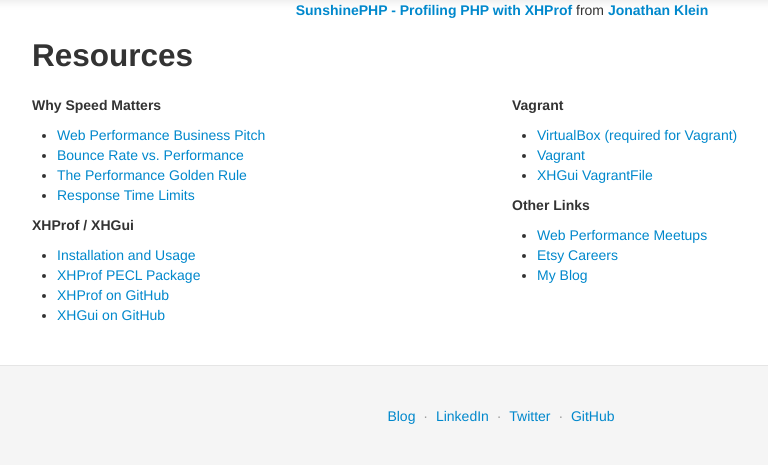
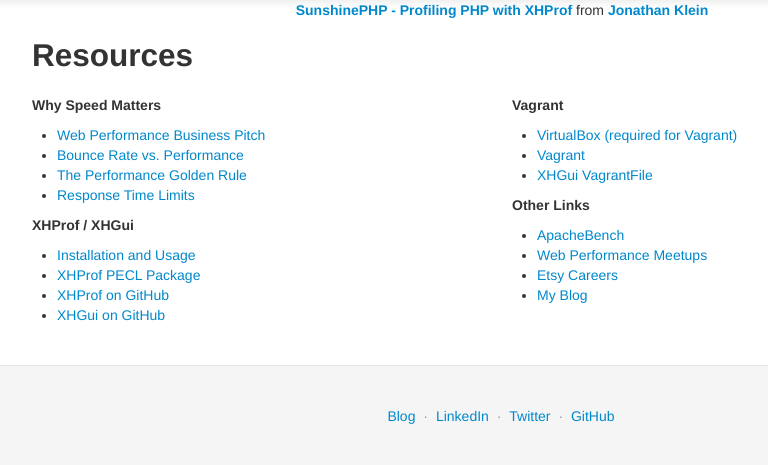
Before and after one commit to jklein/presentations, a PHP site: page /xhprof.php in a window 1280 px wide. Shown: the part 41-506 px from the top of the page, without its empty margins (138-906 px from the left). Run offline with PHP 8.4, Linux system fonts and the light colour scheme.

Commit message:
Adding a link for ab

```diff
--- a/xhprof.php
+++ b/xhprof.php
@@ -25,6 +25,7 @@
         'https://gist.github.com/jklein/8654137' => 'XHGui VagrantFile',
     ),
     'Other Links' => array(
+        'http://httpd.apache.org/docs/2.2/programs/ab.html' => 'ApacheBench',
         'http://web-performance.meetup.com/' => 'Web Performance Meetups',
         'http://www.etsy.com/careers' => 'Etsy Careers',
         'http://www.jonathanklein.net' => 'My Blog',
```
